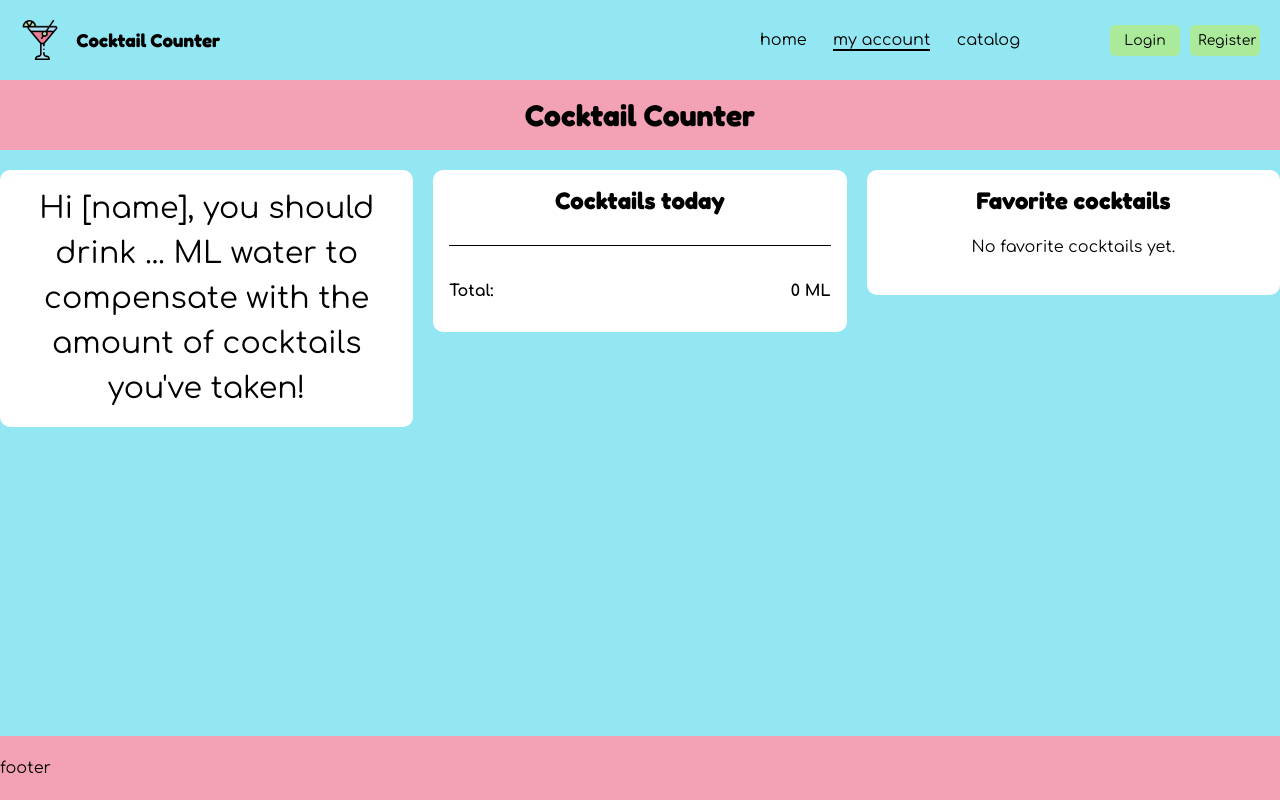
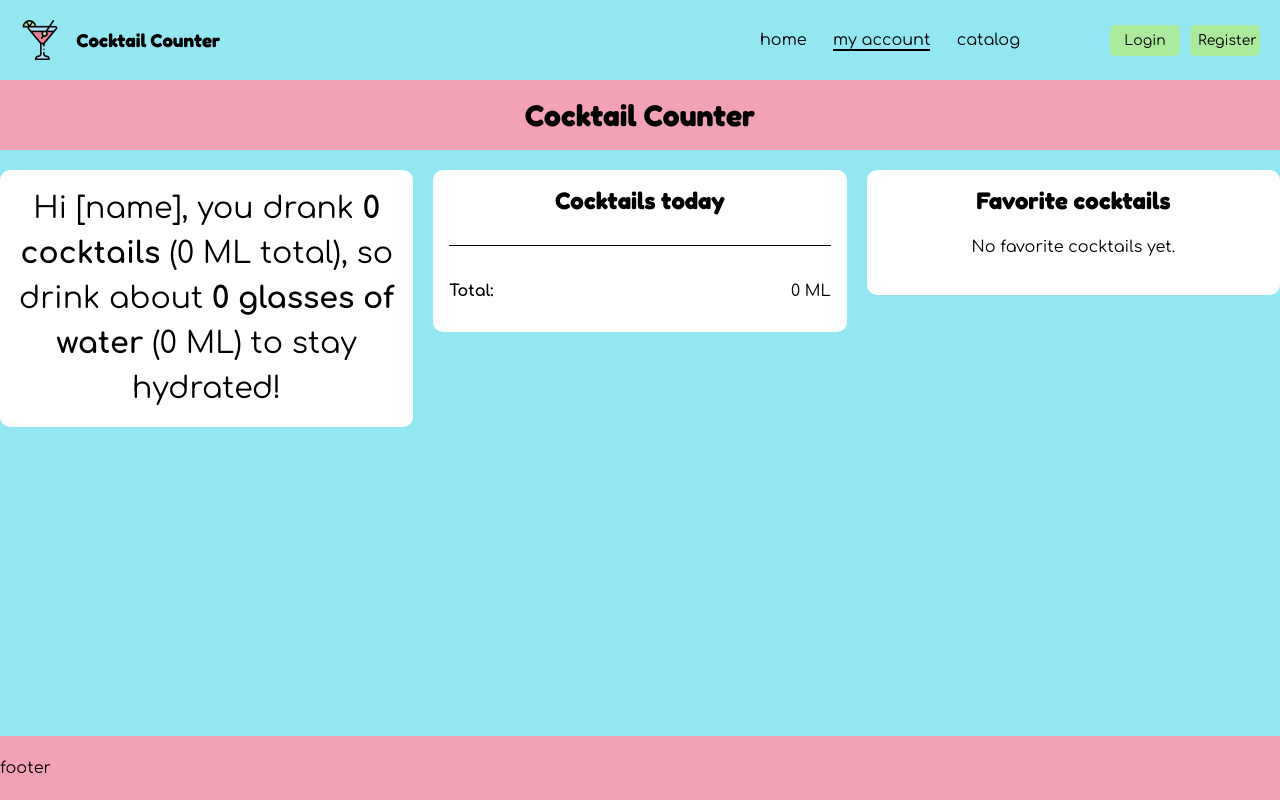
Before and after one commit to suzegeerdink/cocktail-website, a React (Vite) app: page /profile-page in a window 1280 px wide. Built offline with nearby package versions, Linux system fonts and the light colour scheme.

Commit message:
waterintake for amount cocktails

```diff
--- a/src/context/CocktailContext.jsx
+++ b/src/context/CocktailContext.jsx
@@ -5,10 +5,10 @@ export const CocktailContext = createContext();
 export function CocktailProvider( { children } ) {
     const [todaysCocktails, setTodaysCocktails] = useState( [] );
 
-    const addCocktail = (cocktail, amount) => {
+    const addCocktail = (cocktail) => {
         setTodaysCocktails((previousCocktails) => {
             const updatedCocktails = [...previousCocktails];
-            updatedCocktails.push({ ...cocktail, amount });
+            updatedCocktails.push({ ...cocktail });
             return updatedCocktails;
         });
     };
--- /dev/null
+++ b/src/helpers/helperUnits.js
@@ -0,0 +1,9 @@
+export const Oz_to_ML = 29.5735296;
+
+export function ozToMl(oz) {
+    return oz * Oz_to_ML;
+}
+
+export function mlToOz(ml) {
+    return ml / Oz_to_ML;
+}
--- /dev/null
+++ b/src/helpers/isCocktailAlcoholic.js
@@ -0,0 +1,3 @@
+export function isAlcoholicCocktail(drink) {
+    return drink.strAlcoholic === "Alcoholic";
+}
--- a/src/helpers/totalAmountCocktails.js
+++ /dev/null
@@ -1,9 +0,0 @@
-export function calculateTotalAmount(cocktails) {
-    let total = 0;
-
-    for (let i = 0; i < cocktails.length; i++) {
-        total = total + Number(cocktails[i].amount);
-    }
-
-    return total;
-}
--- a/src/pages/cocktail-detail-page/CocktailDetailPage.jsx
+++ b/src/pages/cocktail-detail-page/CocktailDetailPage.jsx
@@ -1,19 +1,19 @@
 import './CocktailDetailPage.css';
-import {useParams, useNavigate} from "react-router-dom";
-import {useEffect, useState} from "react";
-import {useContext} from "react";
-import {CocktailContext} from "../../context/CocktailContext.jsx";
+import { useParams, useNavigate } from "react-router-dom";
+import { useEffect, useState, useContext } from "react";
+import { CocktailContext } from "../../context/CocktailContext.jsx";
 import { FavoriteContext } from "../../context/FavoriteContext";
-import {isCocktailFavorite} from "../../helpers/favoriteCocktail.js";
+import { isCocktailFavorite } from "../../helpers/favoriteCocktail.js";
+import { mlToOz } from "../../helpers/helperUnits.js";
 
 function CocktailDetailPage() {
-    const {id} = useParams();
+    const { id } = useParams();
     const navigate = useNavigate();
     const [cocktail, setCocktail] = useState(null);
     const [loading, setLoading] = useState(true);
     const [totalAmount, setTotalAmount] = useState(0);
 
-    const {addCocktail} = useContext(CocktailContext);
+    const { addCocktail } = useContext(CocktailContext);
     const { addFavorite, favoriteCocktails, removeFavorite } = useContext(FavoriteContext);
     const isFavorite = cocktail ? isCocktailFavorite(favoriteCocktails, cocktail) : false;
 
@@ -29,7 +29,6 @@ function CocktailDetailPage() {
                 setLoading(false);
             }
         };
-
         fetchCocktail();
     }, [id]);
 
@@ -39,16 +38,20 @@ function CocktailDetailPage() {
     const ingredients = [];
     for (let i = 1; i <= 15; i++) {
         const ingredient = cocktail[`strIngredient${i}`];
-        if (ingredient) {
-            ingredients.push(ingredient);
-        }
+        if (ingredient) ingredients.push(ingredient);
     }
 
     const handleAdd = () => {
-        addCocktail(
-            {id: cocktail.idDrink, name: cocktail.strDrink},
-            totalAmount
-        );
+        if (!totalAmount || totalAmount <= 0) return alert("Voer een hoeveelheid in ML in!");
+
+        const amountOz = mlToOz(totalAmount);
+        addCocktail({
+            id: cocktail.idDrink,
+            name: cocktail.strDrink,
+            amountOz,
+            strAlcoholic: cocktail.strAlcoholic,
+        });
+
         navigate("/profile-page");
     };
 
@@ -71,15 +74,17 @@ function CocktailDetailPage() {
                             {isFavorite ? "★" : "☆"}
                         </button>
                     </div>
+
                     <section className="cocktailcard-main-content">
                         <div className="image-and-recipe">
-                            <img src={cocktail.strDrinkThumb} alt={cocktail.strDrink}/>
+                            <img src={cocktail.strDrinkThumb} alt={cocktail.strDrink} />
                             <section className="cocktail-text">
                                 <p><strong>Ingredients:</strong> {ingredients.join(', ')}</p>
                                 <p><strong>Recipe:</strong> {cocktail.strInstructions}</p>
                                 <p><strong>Glass:</strong> {cocktail.strGlass}</p>
                             </section>
                         </div>
+
                         <div className="buttons-card">
                             <div className="amount-options">
                                 <label htmlFor="totalAmount"><strong>Enter your amount in ML :</strong></label>
@@ -90,7 +95,7 @@ function CocktailDetailPage() {
                                     placeholder="200"
                                     min="0"
                                     value={totalAmount}
-                                    onChange={(e) => setTotalAmount(e.target.value)}
+                                    onChange={(e) => setTotalAmount(Number(e.target.value))}
                                 />
                             </div>
                             <div className="action-buttons">
--- a/src/pages/profile-page/ProfilePage.jsx
+++ b/src/pages/profile-page/ProfilePage.jsx
@@ -1,37 +1,60 @@
-import './ProfilePage.css'
-import { calculateTotalAmount } from "../../helpers/totalAmountCocktails.js";
+import './ProfilePage.css';
 import { useContext } from "react";
 import { CocktailContext } from "../../context/CocktailContext.jsx";
 import { FavoriteContext } from "../../context/FavoriteContext";
+import { ozToMl } from "../../helpers/helperUnits.js";
+import {isAlcoholicCocktail} from "../../helpers/isCocktailAlcoholic.js";
 
 function ProfilePage() {
     const { todaysCocktails, removeCocktail } = useContext(CocktailContext);
-    const totalAmount = calculateTotalAmount(todaysCocktails);
+    const { favoriteCocktails, removeFavorite } = useContext(FavoriteContext);
 
-    const { favoriteCocktails, removeFavorite } = useContext(FavoriteContext);
+    //Amount of ML for only the alcoholic cocktails
+    const totalAlcoholMl = todaysCocktails.reduce(
+        (totalMl, cocktail) => {
+            if (!isAlcoholicCocktail(cocktail)) return totalMl;
+            return totalMl + ozToMl(cocktail.amountOz || 0);
+        },
+        0
+    );
+
+    const waterMl = totalAlcoholMl * 1.5;
+    const waterGlasses = Math.ceil(waterMl / 250);
+
+    //Amount of all cocktails in ML
+    let totalMl = 0;
+
+    for (const cocktail of todaysCocktails) {
+        if (cocktail.amountOz) {
+            totalMl += ozToMl(cocktail.amountOz);
+        }
+    }
+
 
     return (
         <div className="profile-page">
             <header className="intro-section-smaller">
                 <h1>Cocktail Counter</h1>
             </header>
+
             <main className="profile-information">
-                    <p>Hi [name], you should drink ... ML water to compensate with the amount of cocktails you've taken! </p>
+                <p>
+                    Hi [name], you drank <strong>{todaysCocktails.length} cocktails</strong> ({Math.round(totalMl)} ML total),
+                    so drink about <strong>{waterGlasses} glasses of water</strong> ({Math.round(waterMl)} ML) to stay hydrated!
+                </p>
                 <section className="cocktails-today">
                     <h2>Cocktails today</h2>
                     <ul>
                         {todaysCocktails.map((c, i) => (
                             <li key={i} className="cocktail-list">
-                                        <button onClick={() => removeCocktail(i)} className="delete-button">
-                                            ✕
-                                        </button>
+                                <button onClick={() => removeCocktail(i)} className="delete-button">✕</button>
                                 <p>{c.name}</p>
-                                        <p>{c.amount} ML</p>
+                                <p>{c.amountOz ? Math.round(ozToMl(c.amountOz)) + " ML" : "0 ML"}</p>
                             </li>
                         ))}
                     </ul>
                     <p className="divider-line"></p>
-                            <span className="span-total"><strong>Total:</strong><strong>{totalAmount} ML</strong></span>
+                    <span className="span-total"><strong>Total:</strong> {Math.round(totalMl)} ML</span>
                 </section>
                 <section className="favorite-cocktails">
                     <h2>Favorite cocktails</h2>
@@ -41,17 +64,14 @@ function ProfilePage() {
                             <li key={cocktail.idDrink}>
                                 <img src={cocktail.strDrinkThumb} alt={cocktail.strDrink} />
                                 <p>{cocktail.strDrink}</p>
-                                        <button
-                                            onClick={() => removeFavorite(cocktail.idDrink)}
-                                            className="remove-button"> Remove
-                                        </button>
+                                <button onClick={() => removeFavorite(cocktail.idDrink)} className="remove-button">Remove</button>
                             </li>
                         ))}
                     </ul>
                 </section>
             </main>
         </div>
-    )
+    );
 }
 
-export default ProfilePage
+export default ProfilePage;
```
Lines whose indentation alone changed are shown as unchanged.
